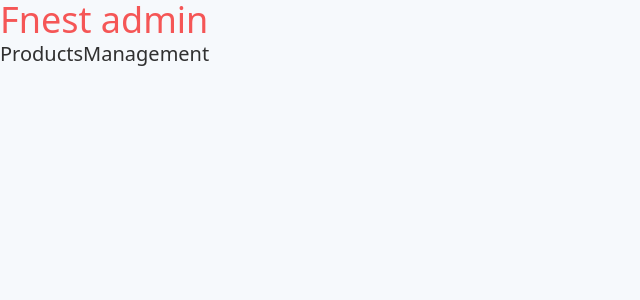
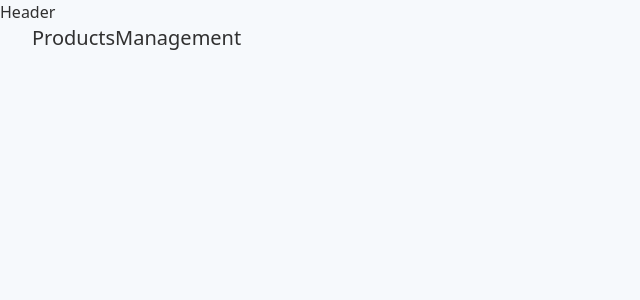
Before and after one commit to di-huynh-dev/fnest-store-admin, a React (Vite) app: page /admin/products in a window 1280 px wide. Shown: the top 300 px of the page, without its empty margins (0-640 px from the left). Built offline with nearby package versions, Linux system fonts and the light colour scheme.

Commit message:
loading,header

```diff
--- /dev/null
+++ b/src/components/Header.jsx
@@ -0,0 +1,7 @@
+import React from 'react';
+
+const Header = () => {
+    return <div>Header</div>;
+};
+
+export default Header;
--- /dev/null
+++ b/src/components/Loading.jsx
@@ -0,0 +1,14 @@
+import React from 'react';
+
+const Loading = () => {
+    return (
+        <div className="h-screem flex items-center justify-center">
+            <span className="loading loading-ball loading-xs"></span>
+            <span className="loading loading-ball loading-sm"></span>
+            <span className="loading loading-ball loading-md"></span>
+            <span className="loading loading-ball loading-lg"></span>
+        </div>
+    );
+};
+
+export default Loading;
--- a/src/components/index.js
+++ b/src/components/index.js
@@ -1 +1,3 @@
 export { default as ErrorElement } from './ErrorElement';
+export { default as Header } from './Header';
+export { default as Loading } from './Loading';
--- a/src/pages/HomeLayout.jsx
+++ b/src/pages/HomeLayout.jsx
@@ -1,12 +1,23 @@
 import React from 'react';
-import { Outlet } from 'react-router-dom';
+import { Outlet, useNavigation } from 'react-router-dom';
+import { Header, Loading } from '../components';
+
 const HomeLayout = () => {
+    const navigation = useNavigation();
+    const isPageLoading = navigation.state === 'loading';
+
     return (
         <>
-            <nav>
-                <span className="text-4xl text-primary">Fnest admin</span>
-            </nav>
-            <Outlet />
+            <div className="">
+                <Header />
+            </div>
+            {isPageLoading ? (
+                <Loading />
+            ) : (
+                <section className="align-element">
+                    <Outlet />
+                </section>
+            )}
         </>
     );
 };
```
